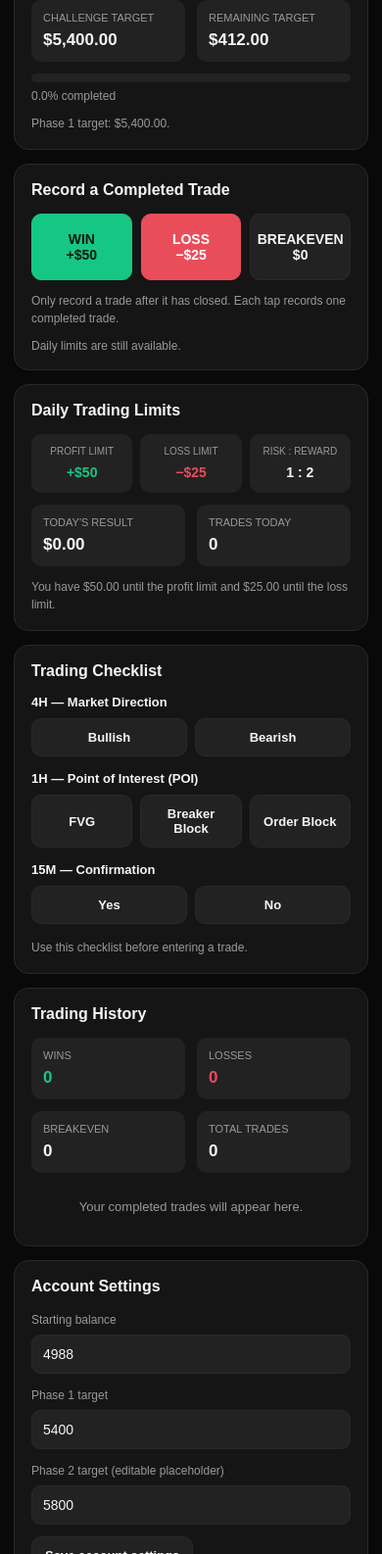
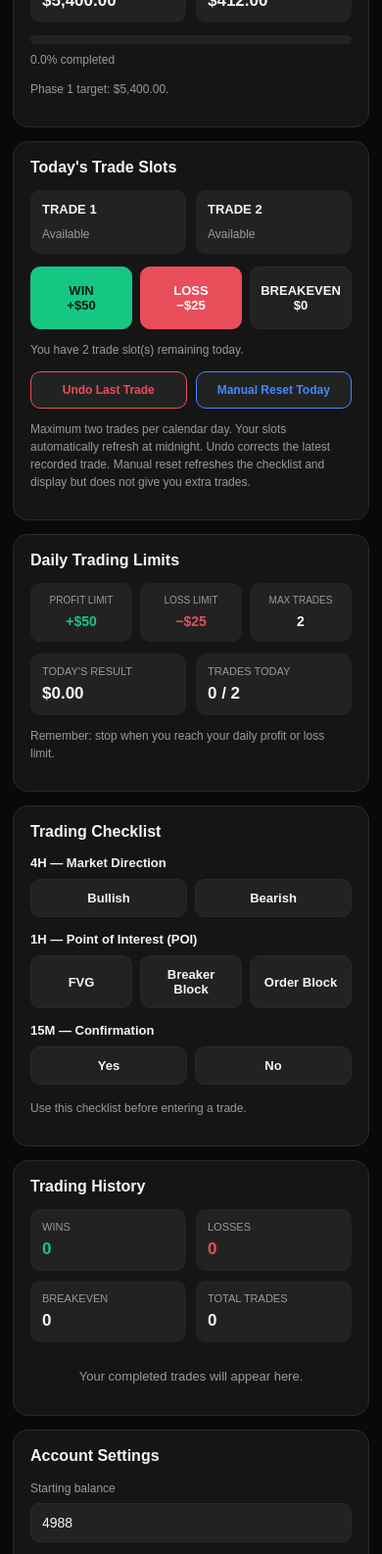
Before and after one commit to ephraimnim/nimoni-trading-compass, a plain HTML site: page index.html in a window 390 px wide. Shown: the part 304-1890 px from the top of the page at 98% size. Drawn offline with Linux system fonts and the light colour scheme.

Commit message:
index.html

```diff
--- a/index.html
+++ b/index.html
@@ -1,102 +1,99 @@
+
 <!DOCTYPE html>
 <html lang="en">
 <head>
 <meta charset="UTF-8">
-<meta name="viewport" content="width=device-width, initial-scale=1.0">
+<meta name="viewport" content="width=device-width, initial-scale=1">
 <meta name="theme-color" content="#090909">
 <title>NIMONI Trading Discipline Tracker</title>
 <style>
-:root {
-  color-scheme: dark;
-  --bg:#090909; --panel:#151515; --text:#f5f5f5;
-  --muted:#999; --line:#292929; --green:#16c784;
-  --red:#ea4d5a; --blue:#4388ff; --button:#222;
+:root{
+ --bg:#090909;--panel:#151515;--text:#f5f5f5;--muted:#999;
+ --line:#292929;--green:#16c784;--red:#ea4d5a;
+ --blue:#4388ff;--button:#222;
 }
-body.light {
-  color-scheme:light;
-  --bg:#f4f5f7; --panel:#fff; --text:#171717;
-  --muted:#666; --line:#dedede; --green:#079b65;
-  --red:#d93646; --blue:#2468db; --button:#eee;
+body.light{
+ --bg:#f4f5f7;--panel:#fff;--text:#171717;--muted:#666;
+ --line:#dedede;--green:#079b65;--red:#d93646;
+ --blue:#2468db;--button:#eee;
 }
-* {box-sizing:border-box}
-body {
-  margin:0; padding:18px 14px 35px;
-  background:var(--bg); color:var(--text);
-  font-family:Arial,Helvetica,sans-serif;
-  transition:background .2s,color .2s;
+*{box-sizing:border-box}
+body{
+ margin:0;padding:18px 13px 35px;background:var(--bg);
+ color:var(--text);font-family:Arial,sans-serif;
 }
-.container {max-width:620px;margin:auto}
-header {margin-bottom:22px}
-h1 {font-size:23px;letter-spacing:1px;margin:0 0 7px}
-.subtitle {font-size:13px;color:var(--muted)}
-.section {
-  background:var(--panel); border:1px solid var(--line);
-  border-radius:15px; padding:17px; margin:14px 0;
+.container{max-width:620px;margin:auto}
+header{margin-bottom:20px}
+h1{font-size:24px;margin:0 0 5px;letter-spacing:1px}
+.subtitle{font-size:13px;color:var(--muted)}
+.section{
+ background:var(--panel);border:1px solid var(--line);
+ border-radius:15px;padding:17px;margin:14px 0;
 }
-.section h2 {font-size:16px;margin:0 0 15px}
-.topline {display:flex;justify-content:space-between;align-items:center;gap:10px}
-.theme-buttons,.phase-buttons {display:flex;gap:7px;flex-wrap:wrap}
-button {
-  border:1px solid var(--line); background:var(--button);
-  color:var(--text); padding:11px 13px; border-radius:10px;
-  font-size:13px; font-weight:600; cursor:pointer;
-  touch-action:manipulation;
+h2{font-size:16px;margin:0 0 14px}
+.topline{display:flex;justify-content:space-between;align-items:center;gap:10px}
+button{
+ border:1px solid var(--line);background:var(--button);
+ color:var(--text);padding:11px 13px;border-radius:10px;
+ font-size:13px;font-weight:600;cursor:pointer;
 }
-button:active {transform:scale(.97)}
-button.selected {border-color:var(--blue);background:var(--blue);color:white}
-button:disabled {opacity:.4;cursor:not-allowed}
-.phase-buttons button {flex:1}
-.balance-label {font-size:12px;color:var(--muted);margin-top:18px}
-.balance {font-size:32px;font-weight:800;margin:5px 0 15px}
-.stats {display:grid;grid-template-columns:1fr 1fr;gap:12px}
-.stat {background:var(--button);padding:12px;border-radius:10px}
-.stat small {display:block;color:var(--muted);font-size:11px;margin-bottom:7px}
-.stat strong {font-size:17px}
-.progress-track {height:9px;background:var(--button);border-radius:20px;overflow:hidden;margin:12px 0 7px}
-.progress-fill {height:100%;width:0;background:var(--green);border-radius:20px;transition:width .2s}
-.progress-text {font-size:12px;color:var(--muted)}
-.trade-buttons {display:grid;grid-template-columns:repeat(3,1fr);gap:9px}
-.trade-buttons button {padding:17px 5px;font-size:14px}
-.win {background:var(--green);color:#071a12;border-color:var(--green)}
-.loss {background:var(--red);color:white;border-color:var(--red)}
-.be {background:var(--button)}
-.notice {font-size:12px;color:var(--muted);line-height:1.5;margin:12px 0 0}
-.limits {display:grid;grid-template-columns:repeat(3,1fr);gap:8px}
-.limit {padding:12px 8px;border-radius:10px;background:var(--button);text-align:center}
-.limit small {display:block;color:var(--muted);font-size:10px;margin-bottom:7px}
-.limit strong {font-size:14px}
-.good {color:var(--green)} .bad {color:var(--red)}
-.check-group {margin:15px 0}
-.check-title {font-size:13px;font-weight:bold;margin-bottom:9px}
-.choice-row {display:flex;gap:8px;flex-wrap:wrap}
-.choice-row button {flex:1;min-width:90px}
-.choice-row button.green-choice.selected {background:var(--green);border-color:var(--green);color:#071a12}
-.choice-row button.red-choice.selected {background:var(--red);border-color:var(--red);color:white}
-.choice-row button.blue-choice.selected {background:var(--blue);border-color:var(--blue);color:white}
-.history-item {
-  display:flex;justify-content:space-between;align-items:center;
-  gap:10px;padding:12px 0;border-bottom:1px solid var(--line);
-  font-size:13px;
+button:active{transform:scale(.98)}
+button.selected{background:var(--blue);border-color:var(--blue);color:white}
+button:disabled{opacity:.4;cursor:not-allowed}
+.theme-buttons,.phase-buttons{display:flex;gap:6px;flex-wrap:wrap}
+.phase-buttons button{flex:1}
+.balance-label{font-size:12px;color:var(--muted);margin-top:18px}
+.balance{font-size:32px;font-weight:bold;margin:5px 0 15px}
+.stats{display:grid;grid-template-columns:1fr 1fr;gap:10px}
+.stat{background:var(--button);padding:12px;border-radius:10px}
+.stat small{display:block;color:var(--muted);font-size:11px;margin-bottom:7px}
+.stat strong{font-size:17px}
+.progress-track{height:9px;background:var(--button);border-radius:20px;overflow:hidden;margin:13px 0 7px}
+.progress-fill{height:100%;width:0;background:var(--green);border-radius:20px}
+.progress-text,.notice{font-size:12px;color:var(--muted);line-height:1.5}
+.trade-slots{display:grid;grid-template-columns:1fr 1fr;gap:10px;margin-bottom:13px}
+.slot{background:var(--button);padding:12px;border-radius:10px}
+.slot strong{display:block;margin-bottom:8px;font-size:13px}
+.slot span{font-size:12px;color:var(--muted)}
+.trade-buttons{display:grid;grid-template-columns:repeat(3,1fr);gap:8px}
+.trade-buttons button{padding:16px 4px;font-size:13px}
+.win{background:var(--green);color:#071a12;border-color:var(--green)}
+.loss{background:var(--red);color:white;border-color:var(--red)}
+.be{background:var(--button)}
+.action-buttons{display:grid;grid-template-columns:1fr 1fr;gap:9px;margin-top:13px}
+.action-buttons button{font-size:12px}
+.undo{border-color:var(--red);color:var(--red)}
+.reset{border-color:var(--blue);color:var(--blue)}
+.limits{display:grid;grid-template-columns:repeat(3,1fr);gap:8px}
+.limit{padding:12px 7px;background:var(--button);border-radius:10px;text-align:center}
+.limit small{display:block;color:var(--muted);font-size:10px;margin-bottom:7px}
+.limit strong{font-size:14px}
+.good{color:var(--green)}.bad{color:var(--red)}
+.check-group{margin:15px 0}
+.check-title{font-size:13px;font-weight:bold;margin-bottom:9px}
+.choice-row{display:flex;gap:8px;flex-wrap:wrap}
+.choice-row button{flex:1;min-width:85px}
+.green-choice.selected{background:var(--green);color:#071a12;border-color:var(--green)}
+.red-choice.selected{background:var(--red);color:white;border-color:var(--red)}
+.history-item{
+ display:flex;justify-content:space-between;gap:10px;
+ padding:12px 0;border-bottom:1px solid var(--line);font-size:13px;
 }
-.history-item:last-child {border-bottom:0}
-.history-item small {display:block;color:var(--muted);margin-top:5px}
-.empty {color:var(--muted);font-size:13px;text-align:center;padding:15px 0}
-.reminder {
-  text-align:center;line-height:1.7;font-size:13px;
-  color:var(--muted);padding:18px 10px;
+.history-item:last-child{border:0}
+.history-item small{display:block;color:var(--muted);margin-top:5px}
+.empty{text-align:center;color:var(--muted);font-size:13px;padding:15px 0}
+input{
+ width:100%;padding:11px;border-radius:9px;border:1px solid var(--line);
+ background:var(--button);color:var(--text);font-size:14px;margin:7px 0 12px;
 }
-input {
-  width:100%;padding:11px;border-radius:9px;
-  border:1px solid var(--line);background:var(--button);
-  color:var(--text);font-size:14px;margin:7px 0 12px;
-}
-.settings-label {font-size:12px;color:var(--muted)}
-.status {font-size:12px;margin-top:12px;color:var(--muted)}
-@media(max-width:380px) {
-  body {padding:14px 10px}
-  .section {padding:14px}
-  .balance {font-size:28px}
-  .trade-buttons button {font-size:12px}
+.settings-label{font-size:12px;color:var(--muted)}
+.reminder{text-align:center;line-height:1.7;font-size:13px;color:var(--muted);padding:18px 8px}
+.status{font-size:12px;color:var(--muted);margin-top:12px;line-height:1.5}
+@media(max-width:380px){
+ body{padding:13px 9px}
+ .section{padding:13px}
+ .balance{font-size:28px}
+ .trade-buttons button{font-size:11px}
 }
 </style>
 </head>
@@ -123,71 +120,58 @@ input {
   <button id="phase1Btn" onclick="setPhase(1)">Phase 1</button>
   <button id="phase2Btn" onclick="setPhase(2)">Phase 2</button>
  </div>
-
  <div class="balance-label">CURRENT ACCOUNT BALANCE</div>
  <div class="balance" id="balance">$4,988.00</div>
-
  <div class="stats">
-    <div class="stat">
-      <small>CHALLENGE TARGET</small>
-      <strong id="target">$5,400</strong>
+  <div class="stat"><small>CHALLENGE TARGET</small><strong id="target">$5,400</strong></div>
+  <div class="stat"><small>REMAINING TARGET</small><strong id="remaining">$412</strong></div>
  </div>
-    <div class="stat">
-      <small>REMAINING TARGET</small>
-      <strong id="remaining">$412</strong>
-    </div>
-  </div>
-
-  <div class="progress-track">
-    <div class="progress-fill" id="progressFill"></div>
-  </div>
+ <div class="progress-track"><div class="progress-fill" id="progressFill"></div></div>
  <div class="progress-text" id="progressText">0% completed</div>
-  <p class="notice" id="phaseNote">Phase 1 target: $5,400.</p>
+ <p class="notice" id="phaseNote"></p>
 </section>
 
 <section class="section">
-  <h2>Record a Completed Trade</h2>
+ <h2>Today's Trade Slots</h2>
+ <div class="trade-slots">
+  <div class="slot">
+   <strong>TRADE 1</strong>
+   <span id="slot1">Available</span>
+  </div>
+  <div class="slot">
+   <strong>TRADE 2</strong>
+   <span id="slot2">Available</span>
+  </div>
+ </div>
  <div class="trade-buttons">
   <button class="win" onclick="recordTrade('WIN')">WIN<br>+$50</button>
   <button class="loss" onclick="recordTrade('LOSS')">LOSS<br>−$25</button>
   <button class="be" onclick="recordTrade('BREAKEVEN')">BREAKEVEN<br>$0</button>
  </div>
-  <p class="notice">Only record a trade after it has closed. Each tap records one completed trade.</p>
  <div class="status" id="tradeStatus" aria-live="polite"></div>
+ <div class="action-buttons">
+  <button class="undo" onclick="undoLastTrade()">Undo Last Trade</button>
+  <button class="reset" onclick="manualReset()">Manual Reset Today</button>
+ </div>
+ <p class="notice">Maximum two trades per calendar day. Your slots automatically refresh at midnight. Undo corrects the latest recorded trade. Manual reset refreshes the checklist and display but does not give you extra trades.</p>
 </section>
 
 <section class="section">
  <h2>Daily Trading Limits</h2>
  <div class="limits">
-    <div class="limit">
-      <small>PROFIT LIMIT</small>
-      <strong class="good">+$50</strong>
-    </div>
-    <div class="limit">
-      <small>LOSS LIMIT</small>
-      <strong class="bad">−$25</strong>
-    </div>
-    <div class="limit">
-      <small>RISK : REWARD</small>
-      <strong>1 : 2</strong>
-    </div>
+  <div class="limit"><small>PROFIT LIMIT</small><strong class="good">+$50</strong></div>
+  <div class="limit"><small>LOSS LIMIT</small><strong class="bad">−$25</strong></div>
+  <div class="limit"><small>MAX TRADES</small><strong>2</strong></div>
  </div>
  <div class="stats" style="margin-top:12px">
-    <div class="stat">
-      <small>TODAY'S RESULT</small>
-      <strong id="dailyResult">$0</strong>
+  <div class="stat"><small>TODAY'S RESULT</small><strong id="dailyResult">$0.00</strong></div>
+  <div class="stat"><small>TRADES TODAY</small><strong id="dailyTrades">0 / 2</strong></div>
  </div>
-    <div class="stat">
-      <small>TRADES TODAY</small>
-      <strong id="dailyTrades">0</strong>
-    </div>
-  </div>
-  <p class="notice" id="dailyStatus">Stay within your daily limits. Your overall challenge history will not reset each day.</p>
+ <p class="notice" id="dailyStatus"></p>
 </section>
 
 <section class="section">
  <h2>Trading Checklist</h2>
-
  <div class="check-group">
   <div class="check-title">4H — Market Direction</div>
   <div class="choice-row">
@@ -195,16 +179,14 @@ input {
    <button class="red-choice" data-group="direction" onclick="choose('direction','Bearish',this)">Bearish</button>
   </div>
  </div>
-
  <div class="check-group">
   <div class="check-title">1H — Point of Interest (POI)</div>
   <div class="choice-row">
-      <button class="blue-choice" data-group="poi" onclick="choose('poi','FVG',this)">FVG</button>
-      <button class="blue-choice" data-group="poi" onclick="choose('poi','Breaker Block',this)">Breaker Block</button>
-      <button class="blue-choice" data-group="poi" onclick="choose('poi','Order Block',this)">Order Block</button>
+   <button data-group="poi" onclick="choose('poi','FVG',this)">FVG</button>
+   <button data-group="poi" onclick="choose('poi','Breaker Block',this)">Breaker Block</button>
+   <button data-group="poi" onclick="choose('poi','Order Block',this)">Order Block</button>
   </div>
  </div>
-
  <div class="check-group">
   <div class="check-title">15M — Confirmation</div>
   <div class="choice-row">
@@ -223,21 +205,19 @@ input {
   <div class="stat"><small>BREAKEVEN</small><strong id="breakevens">0</strong></div>
   <div class="stat"><small>TOTAL TRADES</small><strong id="totalTrades">0</strong></div>
  </div>
-  <div id="history" style="margin-top:12px">
-    <div class="empty">Your completed trades will appear here.</div>
-  </div>
+ <div id="history" style="margin-top:12px"><div class="empty">Your completed trades will appear here.</div></div>
 </section>
 
 <section class="section">
  <h2>Account Settings</h2>
  <label class="settings-label" for="startBalance">Starting balance</label>
-  <input id="startBalance" type="number" step="0.01" value="4988">
+ <input id="startBalance" type="number" step="0.01">
  <label class="settings-label" for="phase1Target">Phase 1 target</label>
-  <input id="phase1Target" type="number" step="0.01" value="5400">
+ <input id="phase1Target" type="number" step="0.01">
  <label class="settings-label" for="phase2Target">Phase 2 target (editable placeholder)</label>
-  <input id="phase2Target" type="number" step="0.01" value="5800">
+ <input id="phase2Target" type="number" step="0.01">
  <button onclick="saveSettings()">Save account settings</button>
-  <p class="notice">The Phase 2 figure is a placeholder. Change it to your firm's actual target. Changing the starting balance does not erase your trade history.</p>
+ <p class="notice">The Phase 2 target is a placeholder. Enter your firm's actual target. Your trade history will not be erased by changing these settings.</p>
 </section>
 
 <div class="reminder">
@@ -247,91 +227,82 @@ input {
 </div>
 
 </div>
+<script>
+const KEY="nimoni-discipline-tracker-v1";
 
-<script>
-const STORAGE_KEY = "nimoni-discipline-tracker-v1";
-
-const defaults = {
-  balance:4988,
-  startBalance:4988,
-  phase:1,
-  targets:{1:5400,2:5800},
-  trades:[],
+const defaults={
+ balance:4988,startBalance:4988,phase:1,
+ targets:{1:5400,2:5800},trades:[],
  theme:"dark",
  checklist:{direction:"",poi:"",confirmation:""}
 };
 
 let data;
-try {
-  data = JSON.parse(localStorage.getItem(STORAGE_KEY)) || structuredClone(defaults);
-} catch (e) {
-  data = JSON.parse(JSON.stringify(defaults));
+try{
+ data=JSON.parse(localStorage.getItem(KEY))||JSON.parse(JSON.stringify(defaults));
+}catch(e){
+ data=JSON.parse(JSON.stringify(defaults));
 }
+data.targets=data.targets||{1:5400,2:5800};
+data.trades=data.trades||[];
+data.checklist=data.checklist||{direction:"",poi:"",confirmation:""};
+data.startBalance=Number(data.startBalance??4988);
+data.balance=Number(data.balance??data.startBalance);
+data.phase=Number(data.phase||1);
 
-function save() {
-  localStorage.setItem(STORAGE_KEY,JSON.stringify(data));
+function save(){
+ localStorage.setItem(KEY,JSON.stringify(data));
 }
-
-function money(value) {
-  return "$" + Number(value).toLocaleString("en-US",{
+function money(n){
+ return "$"+Number(n).toLocaleString("en-US",{
   minimumFractionDigits:2,maximumFractionDigits:2
  });
 }
-
-function localDateKey(date) {
+function dayKey(date=new Date()){
  return date.getFullYear()+"-"+String(date.getMonth()+1).padStart(2,"0")+"-"+String(date.getDate()).padStart(2,"0");
 }
-
-function todaysTrades() {
-  const today = localDateKey(new Date());
-  return data.trades.filter(t => localDateKey(new Date(t.time)) === today);
+function todaysTrades(){
+ const today=dayKey();
+ return data.trades.filter(t=>dayKey(new Date(t.time))===today);
 }
-
-function dailyTotal() {
-  return todaysTrades().reduce((sum,t)=>sum+t.amount,0);
+function dailyTotal(){
+ return todaysTrades().reduce((sum,t)=>sum+Number(t.amount),0);
 }
-
-function setTheme(theme) {
-  data.theme = theme;
+function setTheme(theme){
+ data.theme=theme;
  applyTheme();
  save();
 }
-
-function applyTheme() {
-  const systemLight = window.matchMedia &&
-    window.matchMedia("(prefers-color-scheme: light)").matches;
+function applyTheme(){
+ const systemLight=window.matchMedia&&window.matchMedia("(prefers-color-scheme: light)").matches;
  document.body.classList.toggle("light",
-    data.theme === "light" || (data.theme === "system" && systemLight));
-  ["dark","light","system"].forEach(name=>{
-    document.getElementById(name+"Btn").classList.toggle("selected",data.theme===name);
+  data.theme==="light"||(data.theme==="system"&&systemLight));
+ ["dark","light","system"].forEach(t=>{
+  document.getElementById(t+"Btn").classList.toggle("selected",data.theme===t);
  });
 }
-
-function setPhase(phase) {
-  data.phase = phase;
+function setPhase(p){
+ data.phase=p;
  save();
  render();
 }
-
-function render() {
+function render(){
  applyTheme();
 
-  const target = Number(data.targets[data.phase]);
-  const balance = Number(data.balance);
-  const remaining = Math.max(0,target-balance);
-  const progress = target > data.startBalance
-    ? Math.max(0,Math.min(100,((balance-data.startBalance)/(target-data.startBalance))*100))
-    : 0;
+ const target=Number(data.targets[data.phase]);
+ const balance=Number(data.balance);
+ const progress=target>data.startBalance
+  ?Math.max(0,Math.min(100,((balance-data.startBalance)/(target-data.startBalance))*100))
+  :0;
 
-  document.getElementById("balance").textContent = money(balance);
-  document.getElementById("target").textContent = money(target);
-  document.getElementById("remaining").textContent = money(remaining);
-  document.getElementById("progressFill").style.width = progress+"%";
-  document.getElementById("progressText").textContent =
-    progress.toFixed(1)+"% completed";
-  document.getElementById("phaseNote").textContent =
-    data.phase===1 ? "Phase 1 target: "+money(target)+"."
-    : "Phase 2 target: "+money(target)+" (editable placeholder).";
+ document.getElementById("balance").textContent=money(balance);
+ document.getElementById("target").textContent=money(target);
+ document.getElementById("remaining").textContent=money(Math.max(0,target-balance));
+ document.getElementById("progressFill").style.width=progress+"%";
+ document.getElementById("progressText").textContent=progress.toFixed(1)+"% completed";
+ document.getElementById("phaseNote").textContent=data.phase===1
+  ?"Phase 1 target: "+money(target)+"."
+  :"Phase 2 target: "+money(target)+" (editable placeholder).";
 
  document.getElementById("phase1Btn").classList.toggle("selected",data.phase===1);
  document.getElementById("phase2Btn").classList.toggle("selected",data.phase===2);
@@ -349,113 +320,118 @@ function render() {
  document.getElementById("breakevens").textContent=bes;
  document.getElementById("totalTrades").textContent=data.trades.length;
 
-  const todayTrades=todaysTrades();
-  const todayTotal=dailyTotal();
-  document.getElementById("dailyResult").textContent =
-    (todayTotal>0?"+":"")+money(todayTotal);
-  document.getElementById("dailyTrades").textContent=todayTrades.length;
+ const today=todaysTrades();
+ const count=today.length;
+ const total=dailyTotal();
 
-  const limitReached=todayTotal>=50 || todayTotal<=-25;
-  document.getElementById("dailyStatus").textContent =
-    todayTotal>=50 ? "Daily profit limit reached. Stop trading for today."
-    : todayTotal<=-25 ? "Daily loss limit reached. Stop trading for today."
-    : "You have "+money(50-todayTotal)+" until the profit limit and "+
-      money(todayTotal+25)+" until the loss limit.";
+ document.getElementById("dailyTrades").textContent=count+" / 2";
+ document.getElementById("dailyResult").textContent=(total>0?"+":"")+money(total);
 
-  document.querySelectorAll(".trade-buttons button").forEach(btn=>{
-    btn.disabled=limitReached;
-  });
+ document.getElementById("slot1").textContent=count>=1
+  ?today[0].type+" — recorded":"Available";
+ document.getElementById("slot2").textContent=count>=2
+  ?today[1].type+" — recorded":"Available";
+
+ const limitReached=count>=2;
+ document.querySelectorAll(".trade-buttons button").forEach(b=>b.disabled=limitReached);
 
  document.getElementById("tradeStatus").textContent=limitReached
-    ? "Your daily limit has been reached. Your challenge history remains saved."
-    : "Daily limits are still available.";
+  ?"You've completed your two trades for today. Come back tomorrow."
+  :"You have "+(2-count)+" trade slot(s) remaining today.";
+
+ document.getElementById("dailyStatus").textContent=
+  count>=2?"Daily trade limit reached. Your slots refresh automatically tomorrow."
+  :"Remember: stop when you reach your daily profit or loss limit.";
 
  renderHistory();
  renderChecklist();
 }
-
-function recordTrade(type) {
-  const todayTotal=dailyTotal();
-  if(todayTotal>=50 || todayTotal<=-25) {
-    alert("Your daily trading limit has been reached. Stop trading for today.");
+function recordTrade(type){
+ const today=todaysTrades();
+ if(today.length>=2){
+  alert("You've already recorded two trades today. Your slots refresh tomorrow.");
   return;
  }
+ const amount=type==="WIN"?50:type==="LOSS"?-25:0;
 
-  const amount=type==="WIN"?50:type==="LOSS"?-25:0;
-  if(todayTotal+amount>50 || todayTotal+amount< -25) {
-    alert("This result would exceed your daily limit.");
-    return;
-  }
-
-  const trade={
+ data.trades.unshift({
   id:Date.now()+"-"+Math.random().toString(16).slice(2),
-    type:type,
-    amount:amount,
-    time:new Date().toISOString()
-  };
-
-  data.trades.unshift(trade);
+  type:type,amount:amount,time:new Date().toISOString()
+ });
  data.balance=Number(data.balance)+amount;
  save();
  render();
 }
-
-function renderHistory() {
+function undoLastTrade(){
+ if(!data.trades.length){
+  alert("There is no trade to undo.");
+  return;
+ }
+ const trade=data.trades[0];
+ const label=trade.type+" ("+(trade.amount>0?"+":"")+money(trade.amount)+")";
+ if(!confirm("Undo the most recently recorded trade: "+label+"? Your balance will be adjusted.")){
+  return;
+ }
+ data.balance=Number(data.balance)-Number(trade.amount);
+ data.trades.shift();
+ save();
+ render();
+ alert("Last trade undone. You can now enter the correct result.");
+}
+function manualReset(){
+ if(!confirm("Refresh today's checklist and display? Your recorded trades and two-trade daily limit will remain unchanged.")){
+  return;
+ }
+ data.checklist={direction:"",poi:"",confirmation:""};
+ save();
+ render();
+ alert("Today's checklist has been refreshed. Your remaining trade slots are unchanged.");
+}
+function choose(group,value,button){
+ data.checklist[group]=value;
+ document.querySelectorAll('[data-group="'+group+'"]').forEach(b=>{
+  b.classList.toggle("selected",b===button);
+ });
+ save();
+}
+function renderChecklist(){
+ document.querySelectorAll("[data-group]").forEach(b=>{
+  const group=b.dataset.group;
+  b.classList.toggle("selected",data.checklist[group]===b.textContent);
+ });
+}
+function renderHistory(){
  const box=document.getElementById("history");
-  if(!data.trades.length) {
+ box.innerHTML="";
+ if(!data.trades.length){
   box.innerHTML='<div class="empty">Your completed trades will appear here.</div>';
   return;
  }
-
-  box.innerHTML="";
  data.trades.slice(0,50).forEach(t=>{
   const item=document.createElement("div");
   item.className="history-item";
-
   const left=document.createElement("div");
   const name=document.createElement("strong");
   name.textContent=t.type;
   const date=document.createElement("small");
   date.textContent=new Date(t.time).toLocaleString();
   left.append(name,date);
-
   const right=document.createElement("strong");
   right.textContent=(t.amount>0?"+":"")+money(t.amount);
   right.className=t.amount>0?"good":t.amount<0?"bad":"";
-
   item.append(left,right);
   box.append(item);
  });
 }
-
-function choose(group,value,button) {
-  data.checklist[group]=value;
-  document.querySelectorAll('[data-group="'+group+'"]').forEach(btn=>{
-    btn.classList.toggle("selected",btn===button);
-  });
-  save();
-}
-
-function renderChecklist() {
-  document.querySelectorAll("[data-group]").forEach(btn=>{
-    const group=btn.dataset.group;
-    btn.classList.toggle("selected",data.checklist[group]===btn.textContent);
-  });
-}
-
-function saveSettings() {
+function saveSettings(){
  const start=Number(document.getElementById("startBalance").value);
  const p1=Number(document.getElementById("phase1Target").value);
  const p2=Number(document.getElementById("phase2Target").value);
-
-  if(!Number.isFinite(start)||!Number.isFinite(p1)||!Number.isFinite(p2)||
-     start<=0||p1<=0||p2<=0) {
-    alert("Please enter valid positive account amounts.");
+ if(!Number.isFinite(start)||!Number.isFinite(p1)||!Number.isFinite(p2)||start<=0||p1<=0||p2<=0){
+  alert("Enter valid positive account amounts.");
   return;
  }
-
-  const oldStart=Number(data.startBalance);
-  const difference=start-oldStart;
+ const difference=start-Number(data.startBalance);
  data.balance=Number(data.balance)+difference;
  data.startBalance=start;
  data.targets[1]=p1;
@@ -465,12 +441,11 @@ function saveSettings() {
  alert("Account settings saved.");
 }
 
-if(window.matchMedia) {
+if(window.matchMedia){
  window.matchMedia("(prefers-color-scheme: light)").addEventListener?.("change",()=>{
-    if(data.theme==="system") applyTheme();
+  if(data.theme==="system")applyTheme();
  });
 }
-
 render();
 </script>
 </body>
```
Lines whose indentation alone changed are shown as unchanged.
